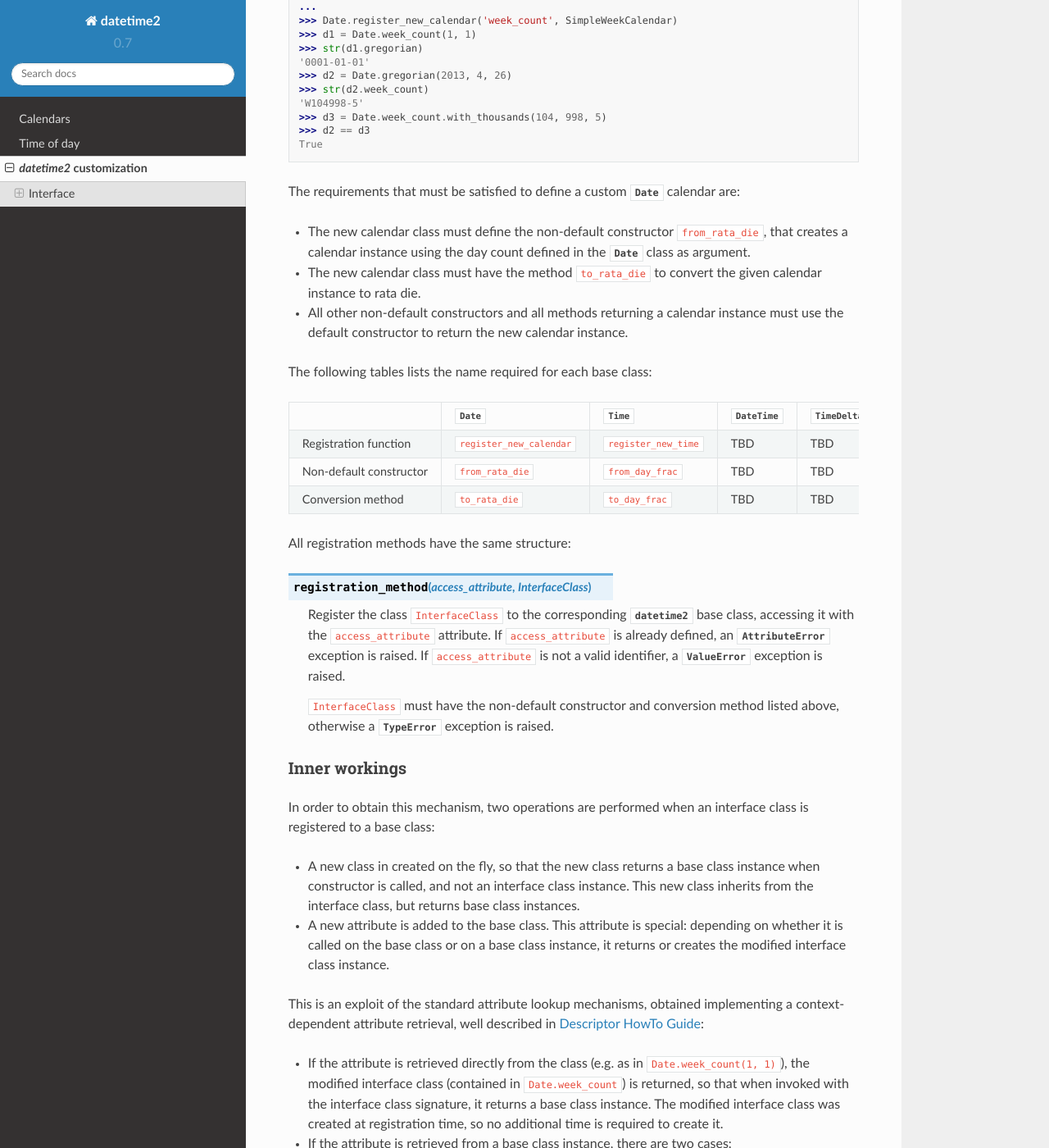
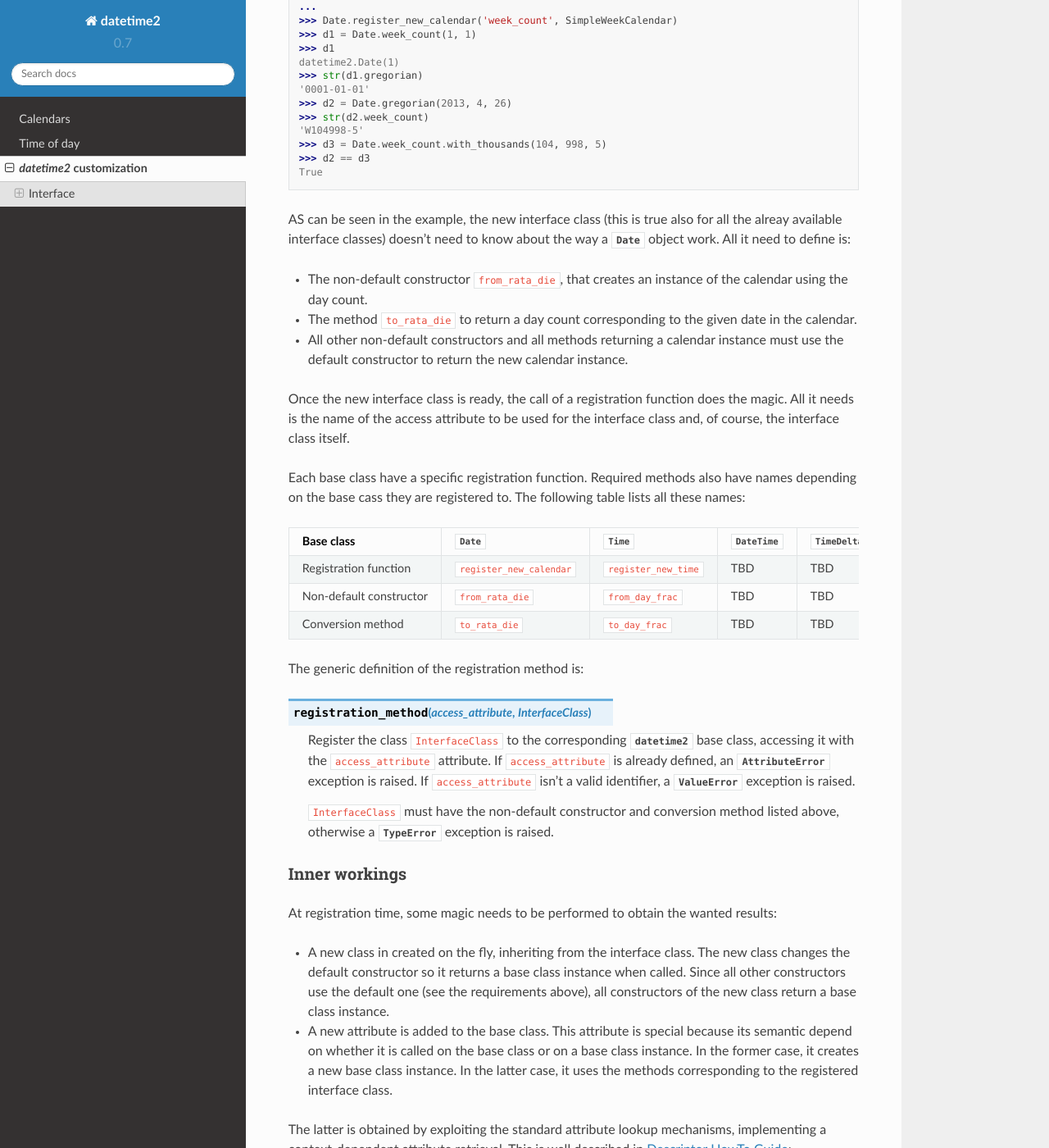
Before and after one commit to fricciardi/datetime2, a Sphinx documentation site: the page built from docs/interface.rst, in a window 1280 px wide and 1400 px high, scrolled down 2390 px. Shown: the whole window at 82% size. Built offline with Sphinx 7.4.7 and the Read the Docs theme 2.0.0, drawn with Linux system fonts in a browser that asks for light colours; some of the changed text lies outside the part shown.

Commit message:
Changes to the Interface documentation, part 3

```diff
--- a/docs/interface.rst
+++ b/docs/interface.rst
@@ -141,6 +141,8 @@ has a non-default constructor that takes as argument also thousands of weeks:
    ...
    >>> Date.register_new_calendar('week_count', SimpleWeekCalendar)
    >>> d1 = Date.week_count(1, 1)
+   >>> d1
+   datetime2.Date(1)
    >>> str(d1.gregorian)
    '0001-01-01'
    >>> d2 = Date.gregorian(2013, 4, 26)
@@ -150,22 +152,28 @@ has a non-default constructor that takes as argument also thousands of weeks:
    >>> d2 == d3
    True
 
-The requirements that must be satisfied to define a custom :class:`Date`
-calendar are:
+AS can be seen in the example, the new interface class (this is true also
+for all the alreay available interface classes) doesn't need to know about
+the way a :class:`Date` object work. All it need to define is:
 
-* The new calendar class must define the non-default constructor
-  ``from_rata_die``, that creates a calendar instance using the day count
-  defined in the :class:`Date` class as argument.
-* The new calendar class must have the method ``to_rata_die`` to convert the
-  given calendar instance to rata die.
+* The non-default constructor ``from_rata_die``, that creates an instance of
+  the calendar using the day count.
+* The method ``to_rata_die`` to return a day count corresponding to the
+  given date in the calendar.
 * All other non-default constructors and all methods returning a calendar
   instance must use the default constructor to return the new calendar
   instance.
 
-The following tables lists the name required for each base class:
+Once the new interface class is ready, the call of a registration function
+does the magic. All it needs is the name of the access attribute to be used
+for the interface class and, of course, the interface class itself.
+
+Each base class have a specific registration function. Required methods also
+have names depending on the base cass they are registered to. The following
+table lists all these names:
 
 +-------------------------+---------------------------+---------------------------+---------------------------+---------------------------+
-|                         | :class:`Date`             | :class:`Time`             | :class:`DateTime`         | :class:`TimeDelta`        |
+| Base class              | :class:`Date`             | :class:`Time`             | :class:`DateTime`         | :class:`TimeDelta`        |
 +=========================+===========================+===========================+===========================+===========================+
 | Registration function   | ``register_new_calendar`` | ``register_new_time``     | TBD                       | TBD                       |
 +-------------------------+---------------------------+---------------------------+---------------------------+---------------------------+
@@ -174,15 +182,15 @@ The following tables lists the name required for each base class:
 | Conversion method       | ``to_rata_die``           | ``to_day_frac``           | TBD                       | TBD                       |
 +-------------------------+---------------------------+---------------------------+---------------------------+---------------------------+
 
-All registration methods have the same structure:
+The generic definition of the registration method is:
 
 .. function:: registration_method(access_attribute, InterfaceClass)
 
-   Register the class ``InterfaceClass`` to the corresponding
-   :mod:`datetime2` base class, accessing it with the ``access_attribute``
-   attribute. If ``access_attribute`` is already defined, an
-   :exc:`AttributeError` exception is raised. If ``access_attribute`` is
-   not a valid identifier, a :exc:`ValueError` exception is raised.
+   Register the class ``InterfaceClass`` to the corresponding :mod:`datetime2`
+   base class, accessing it with the ``access_attribute`` attribute. If
+   ``access_attribute`` is already defined, an :exc:`AttributeError` exception
+   is raised. If ``access_attribute`` isn't a valid identifier, a
+   :exc:`ValueError` exception is raised.
 
    ``InterfaceClass`` must have the non-default constructor and conversion
    method listed above, otherwise a :exc:`TypeError` exception is raised.
@@ -191,20 +199,23 @@ All registration methods have the same structure:
 Inner workings
 """"""""""""""
 
-In order to obtain this mechanism, two operations are performed when an
-interface class is registered to a base class:
+At registration time, some magic needs to be performed to obtain the wanted
+results:
 
-* A new class in created on the fly, so that the new class returns a base
-  class instance when constructor is called, and not an interface class
-  instance. This new class inherits from the interface class, but returns
-  base class instances.
-* A new attribute is added to the base class. This attribute is special:
-  depending on whether it is called on the base class or on a base class
-  instance, it returns or creates the modified interface class instance.
+* A new class in created on the fly, inheriting from the interface class.
+  The new class changes the default constructor so it returns a base
+  class instance when called. Since all other constructors use the default
+  one (see the requirements above), all constructors of the new class return
+  a base class instance.
+* A new attribute is added to the base class. This attribute is special
+  because its semantic depend on whether it is called on the base class or
+  on a base class instance. In the former case, it creates a new base class
+  instance. In the latter case, it uses the methods corresponding to the
+  registered interface class.
 
-This is an exploit of the standard attribute lookup mechanisms, obtained
-implementing a context-dependent attribute retrieval, well described in
-`Descriptor HowTo Guide <http://docs.python.org/3.4/howto/descriptor.html>`_:
+The latter is obtained by exploiting the standard attribute lookup
+mechanisms, implementing a context-dependent attribute retrieval. This is
+well described in `Descriptor HowTo Guide <http://docs.python.org/3.4/howto/descriptor.html>`_:
 
 * If the attribute is retrieved directly from the class (e.g. as in
   ``Date.week_count(1, 1)``), the modified interface class (contained in
@@ -215,14 +226,14 @@ implementing a context-dependent attribute retrieval, well described in
 * If the attribute is retrieved from a base class instance, there are two
   cases:
 
-  * The instance already has the attribute, which is retrieved normally.
-    Note that this attribute is an instance of the modified interface class,
-    not of the original one.
   * The instance does not have the attribute: the attribute lookup mechanism
     looks for it in the corresponding :class:`Date` class definition, where
     it is found since it was created at registration time. The attribute is
     created and added to the instance by monkey patching, so the next time
-    it is returned as indicated above.
+    the interface class instance is returned as indicated below.
+  * The instance already has the attribute, which is retrieved normally.
+    Note that this attribute is an instance of the modified interface class,
+    not of the original one.
 
 This quite complex implementation has a few advantages:
 
```
